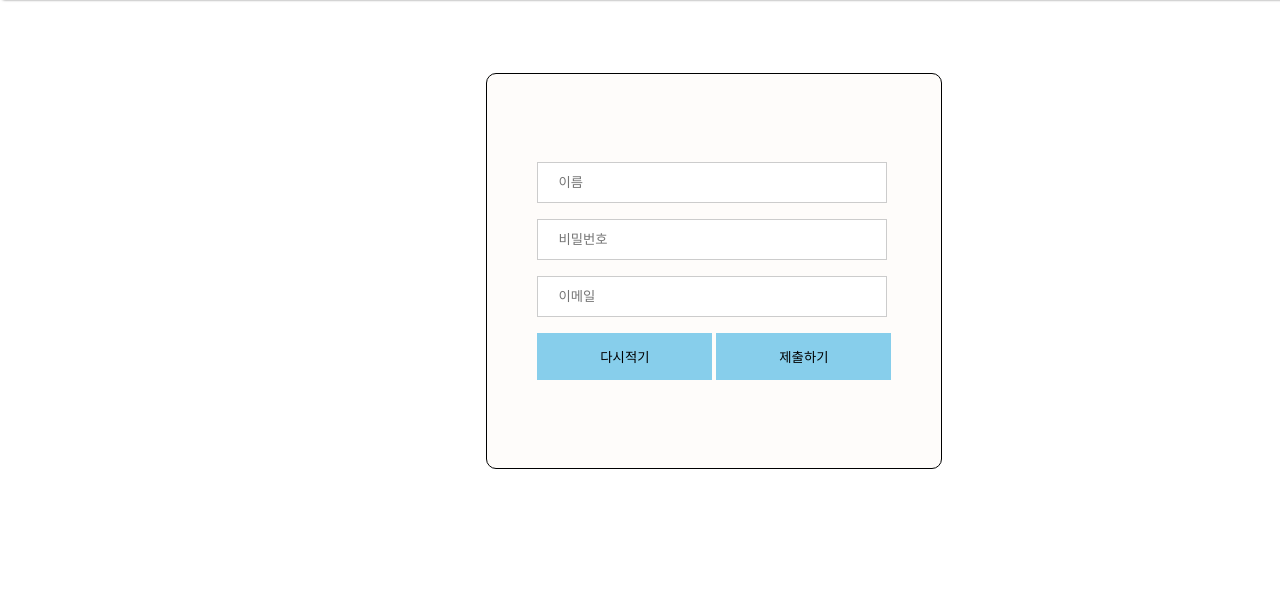
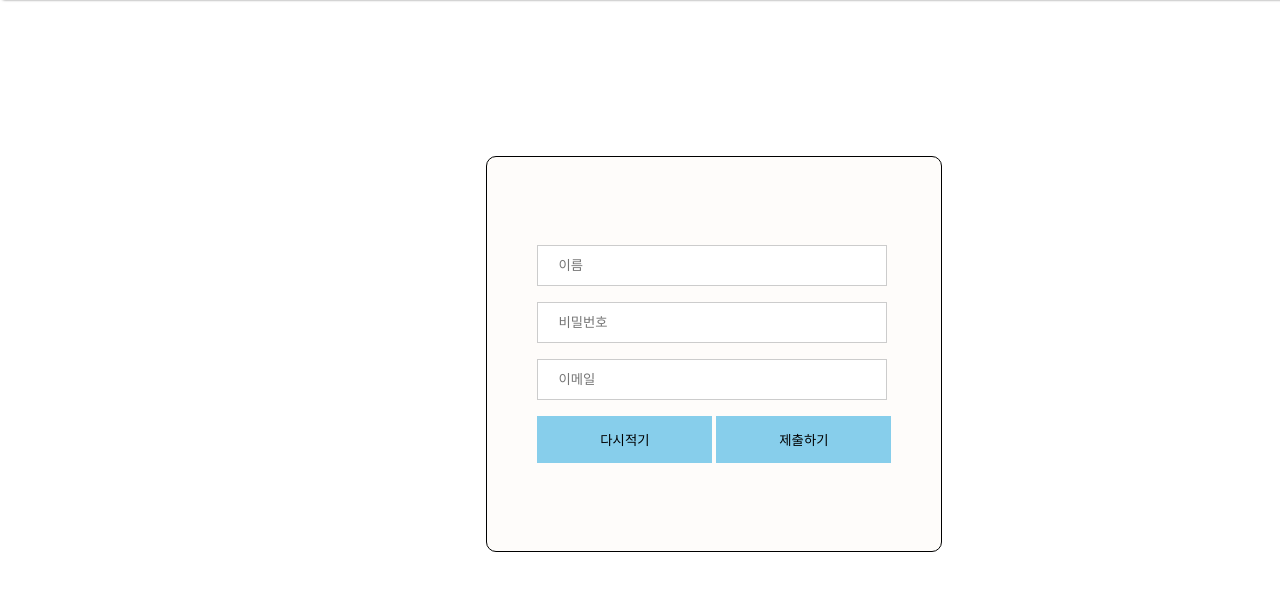
Before and after one commit to Itouch-up/gsmfestival, a plain HTML site: page signup.html in a window 1280 px wide. Shown: the part 108-698 px from the top of the page. Drawn offline with Linux system fonts and the light colour scheme.

Commit message:
2020-11-12

```diff
--- a/signup.scss
+++ b/signup.scss
@@ -16,9 +16,10 @@
 /*article*/
 form {
     display: inline-block;
+    position: relative;
     border: 1px solid;
-    margin-left: 38vw;
-    margin-top: 6vw;
+    left: 38vw;
+    top: 20vh;
     padding: 50px;
     padding-top: 10vh;
     padding-bottom: 10vh;
--- a/style.scss
+++ b/style.scss
@@ -12,9 +12,6 @@
         height: auto;
     }
 }
-
-
-
 .login,
 .su {
     border: black 1px solid;
@@ -35,6 +32,7 @@
     top: 0;
     right: 0;
 }
+/*aside*/
 
 /*footer*/
 footer {
```
Also changed, not shown: index.html (+0 -5 lines), image/burger.png (added), signup.css, style.css, 2 other files.
